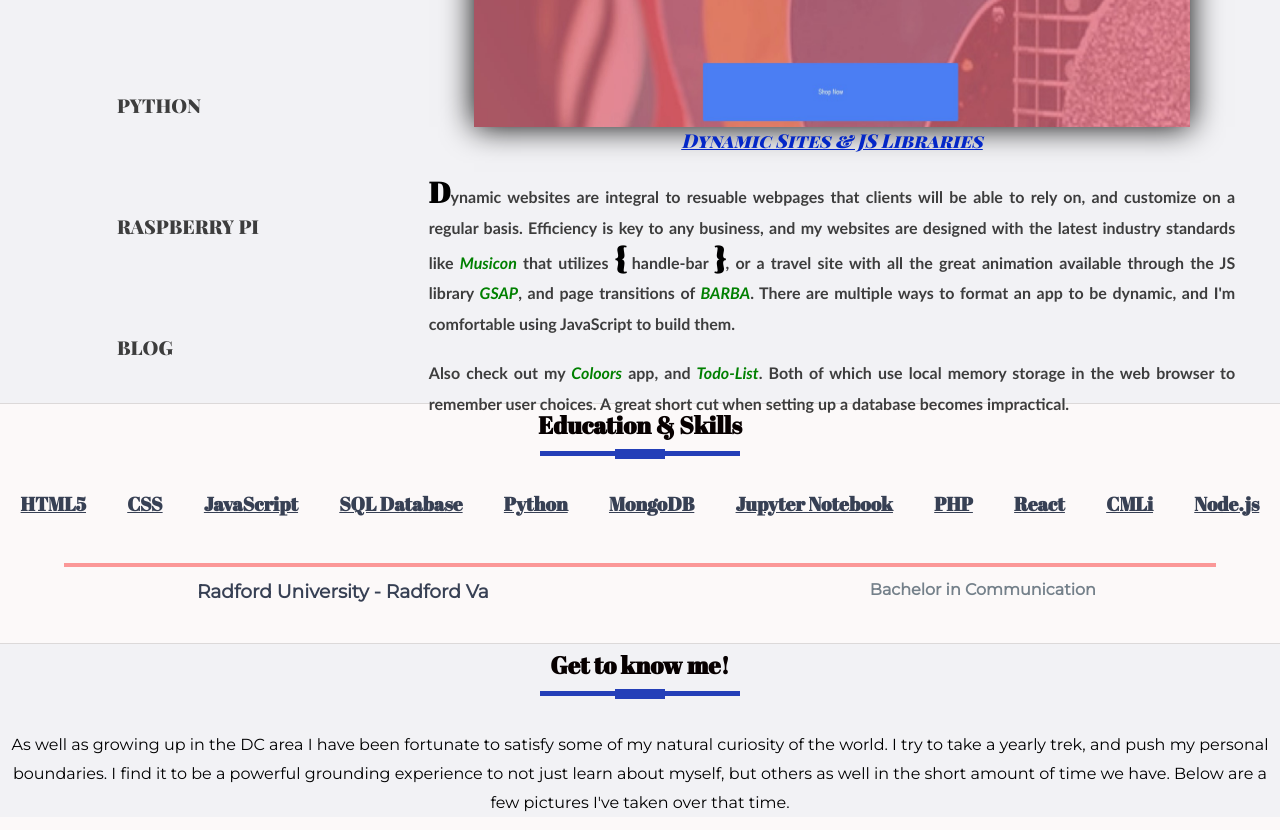
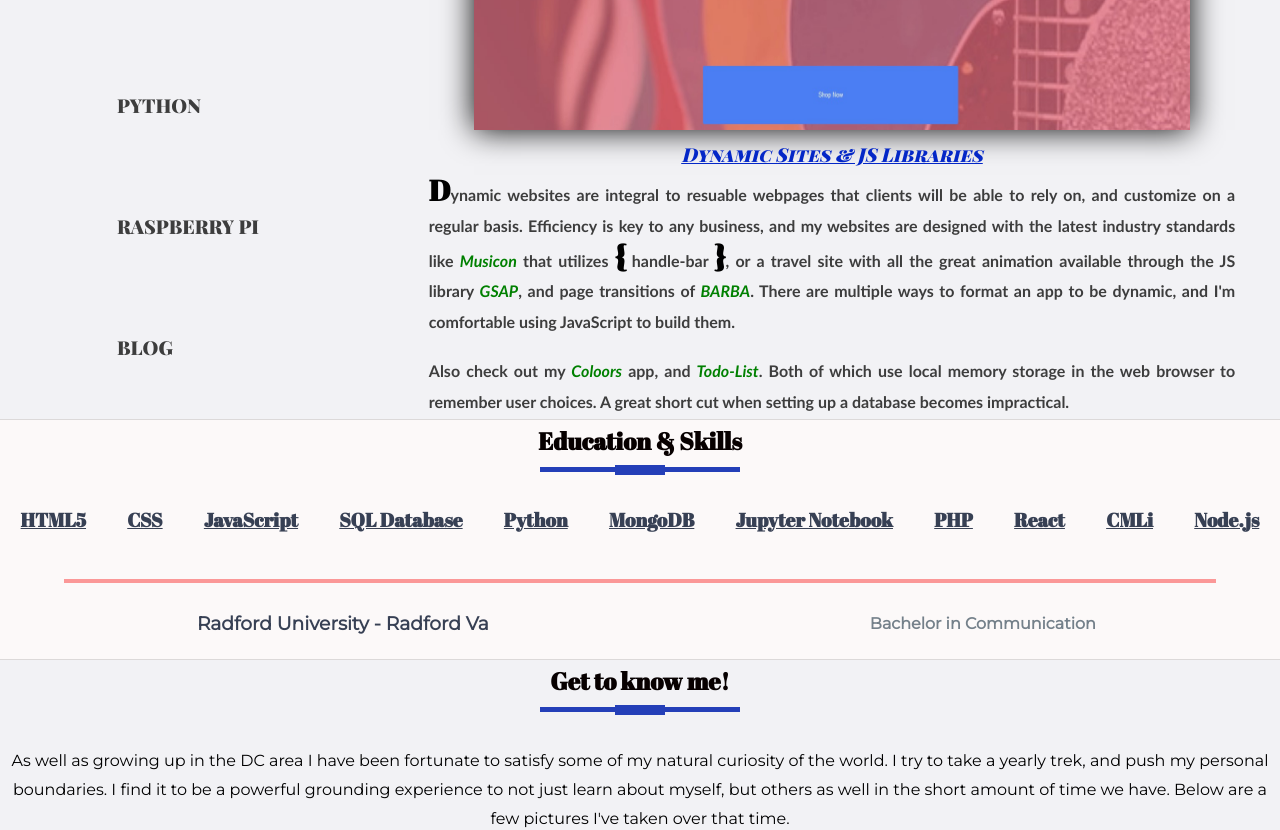
Before and after one commit to bohemianabe/proPage3, a website: page index.html in a window 1280 px wide. Shown: the part 1640-2470 px from the top of the page. Drawn offline with nearby package versions, Linux system fonts and the light colour scheme; a script that the page names is missing.

Commit message:
style fixes

```diff
--- a/resources/css/style.css
+++ b/resources/css/style.css
@@ -367,7 +367,7 @@ a {
 #portfolio {
   display: flex;
   flex-direction: column;
-  height: 100vh;
+  /* height: 100vh; */
   background: #f2f2f5;
   border-bottom: 1px solid #dcd9d9;
 }
@@ -450,7 +450,7 @@ a {
   }
   .project-names {
     margin-bottom: none;
-    justify-content: space-between;
+    /* justify-content: space-between; */
   }
 }
 
@@ -519,7 +519,7 @@ a {
 
 .project-desc h3 {
   align-self: center;
-  margin-bottom: 1.5rem;
+  margin: 0.5rem;
   text-decoration: underline;
   font-family: "Playfair Display SC", sans-serif;
   font-size: 1.2rem;
@@ -614,6 +614,7 @@ a {
   display: flex;
   flex-direction: row;
   justify-content: space-around;
+  align-items: center;
 }
 
 @media only screen and (max-width: 800px) {
@@ -770,7 +771,6 @@ a {
   display: flex;
   justify-content: space-around;
   align-items: center;
-  margin-bottom: 2rem;
 }
 
 .copyright p {
```
